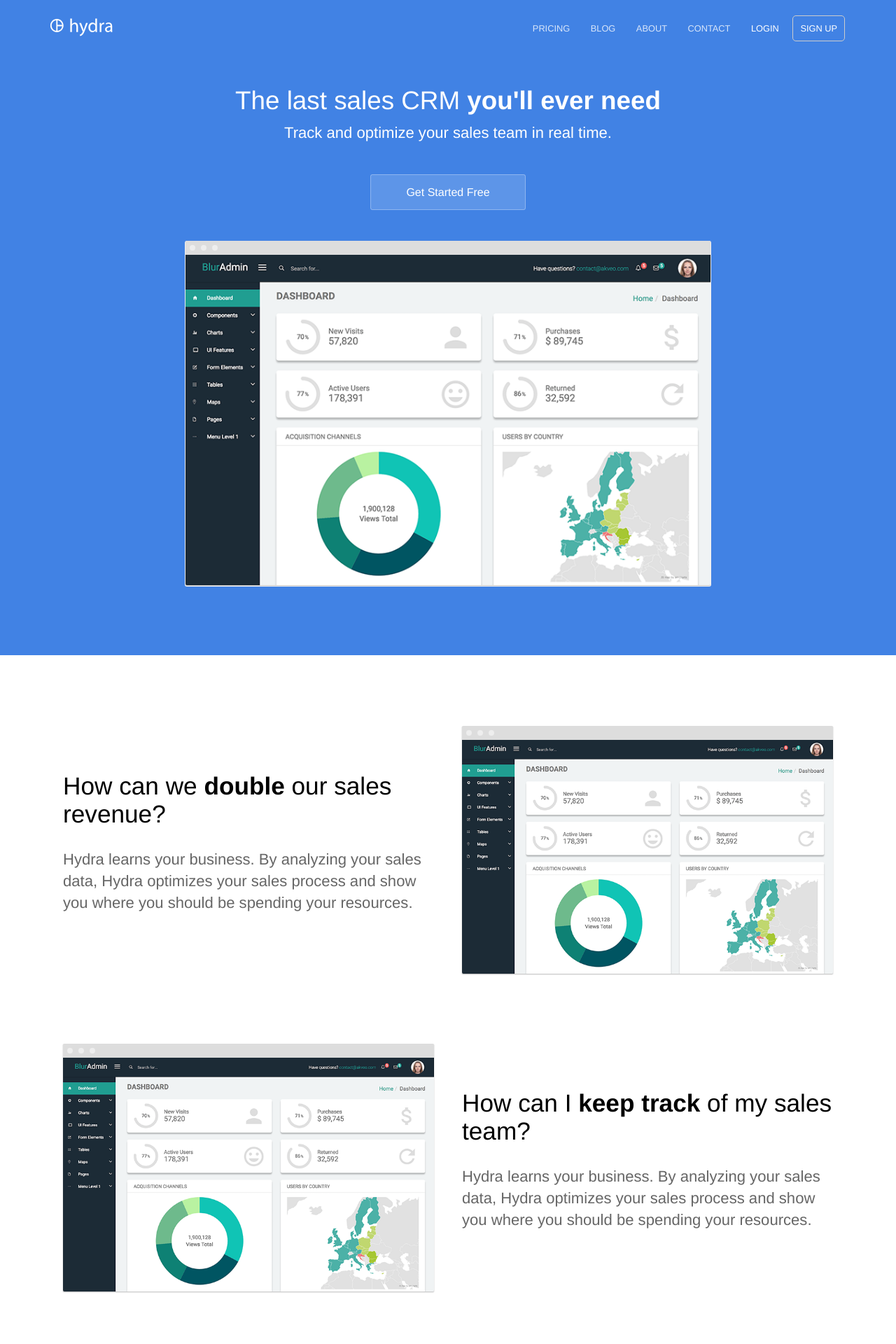
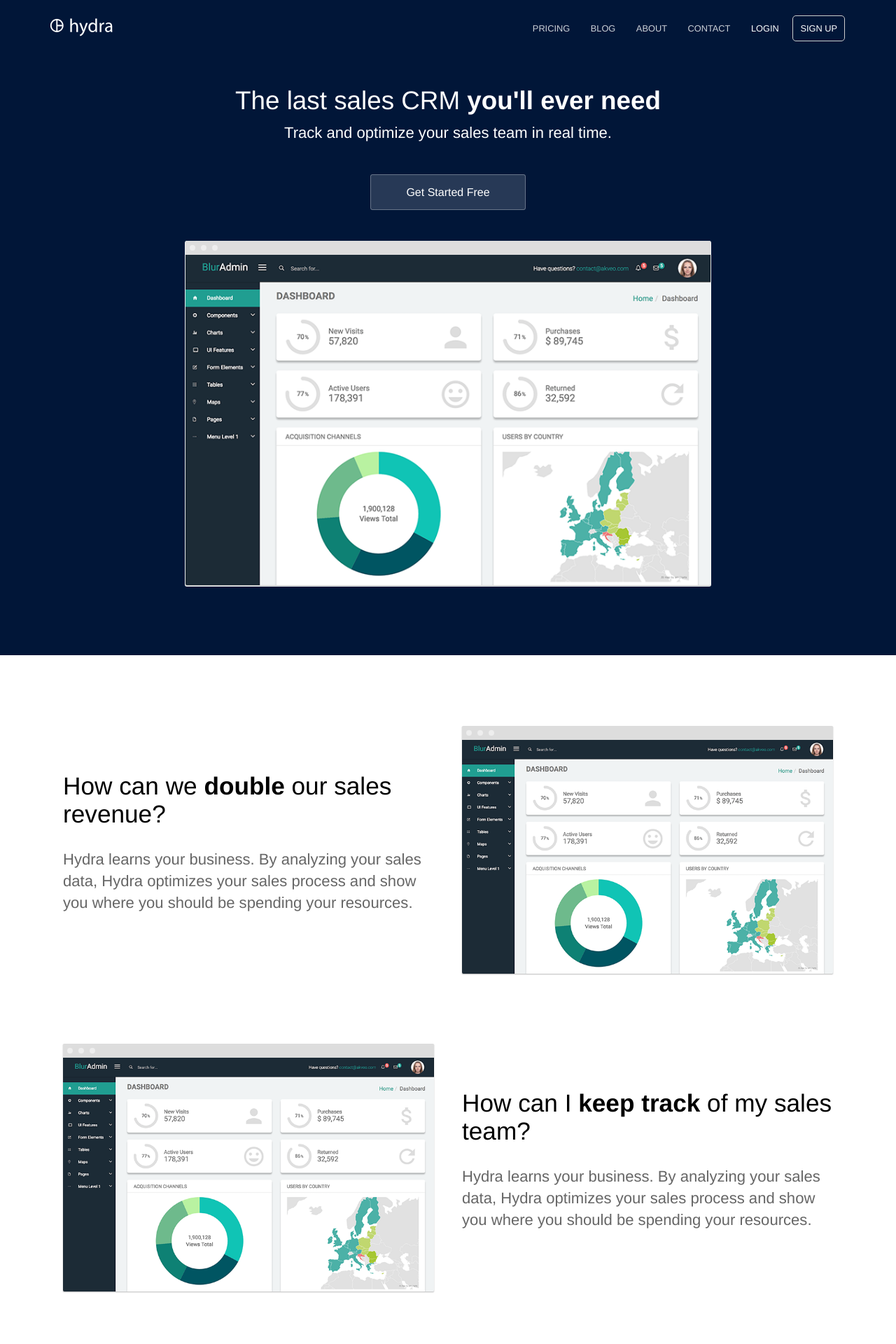
Before and after one commit to innkeeper-games/cowork-site, a Jekyll site: the page built from index.html, in a window 1280 px wide. Shown: the top 1920 px of the page at 70% size. Built offline with Jekyll 4.4.1, drawn with Linux system fonts in a browser that asks for light colours.

Commit message:
Use darker color

```diff
--- a/_sass/variables.scss
+++ b/_sass/variables.scss
@@ -1,5 +1,5 @@
-$brand-color: #4182e4;
-$secondary-brand-color: #4182e4;
+$brand-color: #011638;
+$secondary-brand-color: #011638;
 $middle-gradient-color: mix($brand-color, $secondary-brand-color, 95%);
 
 // Breakpoints
```
